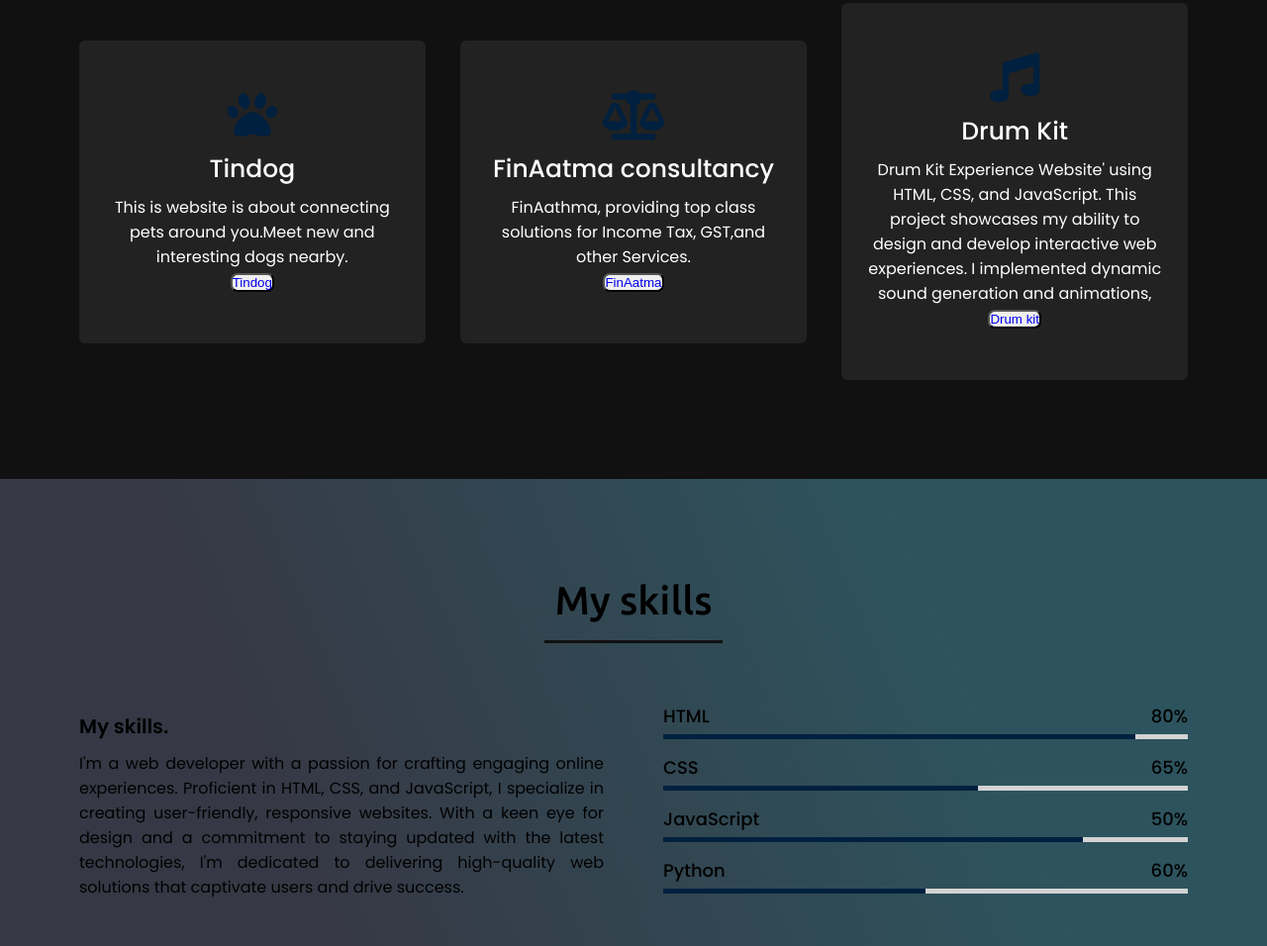
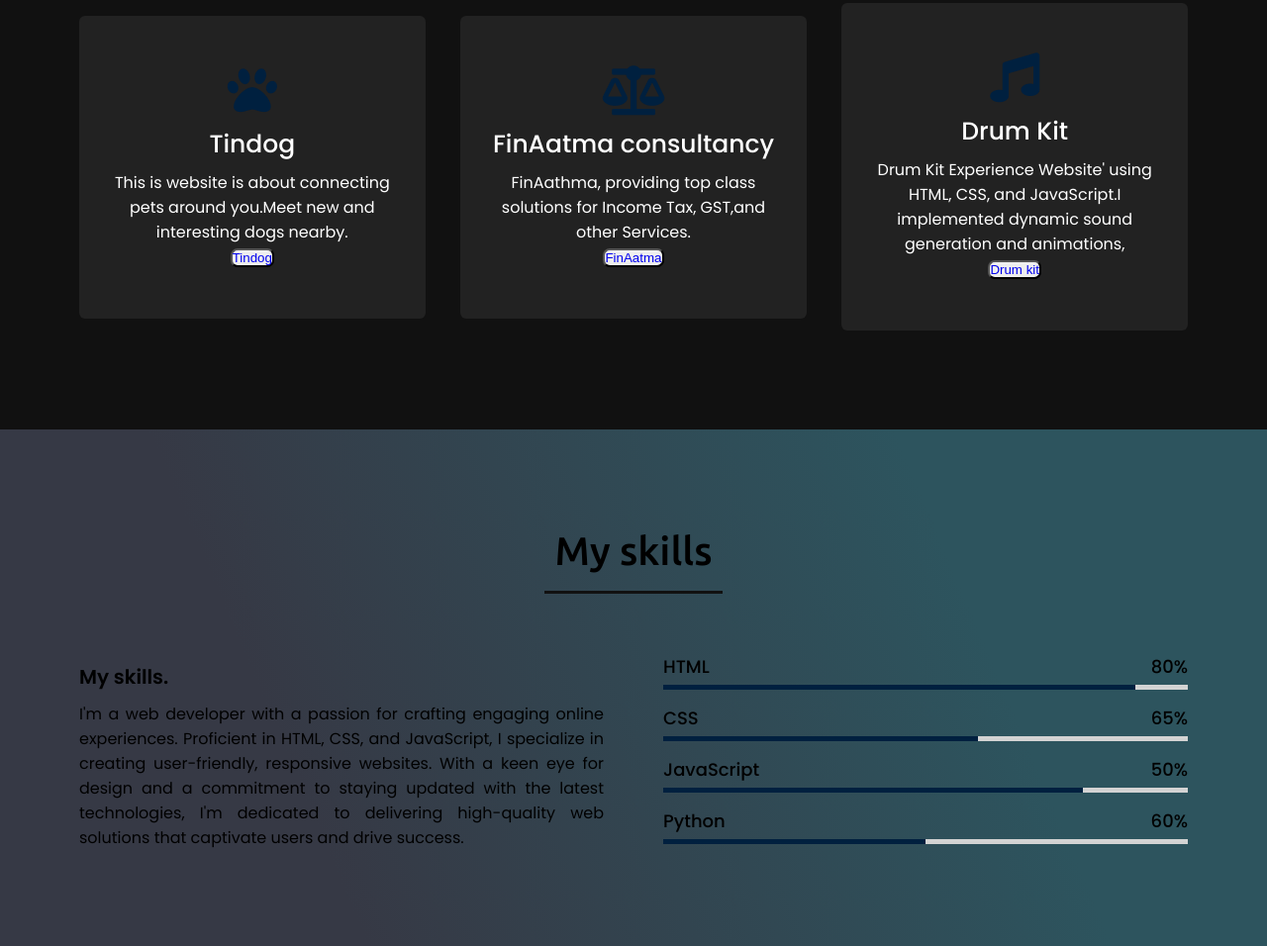
Before and after one commit to prabhanjan9/Portfolio2, a plain HTML site: page index.html in a window 1280 px wide. Shown: the part 1756-2712 px from the top of the page at 99% size. Drawn offline with nearby package versions, Linux system fonts and the light colour scheme.

Commit message:
Update index.html

```diff
--- a/index.html
+++ b/index.html
@@ -98,8 +98,7 @@
 <i class="fa fa-music" aria-hidden="true"></i>
 
 <div class="text">Drum Kit</div>
-<p>Drum Kit Experience Website' using HTML, CSS, and JavaScript. This project showcases my ability
-	to design and develop interactive web experiences. I implemented dynamic sound
+<p>Drum Kit Experience Website' using HTML, CSS, and JavaScript.I implemented dynamic sound
 	generation and animations, </p>
  <button type="click" name="button" class="btn"><a href="https://prabhanjan9.github.io/Drumkits/">Drum kit</a></button>
 </div>
```
